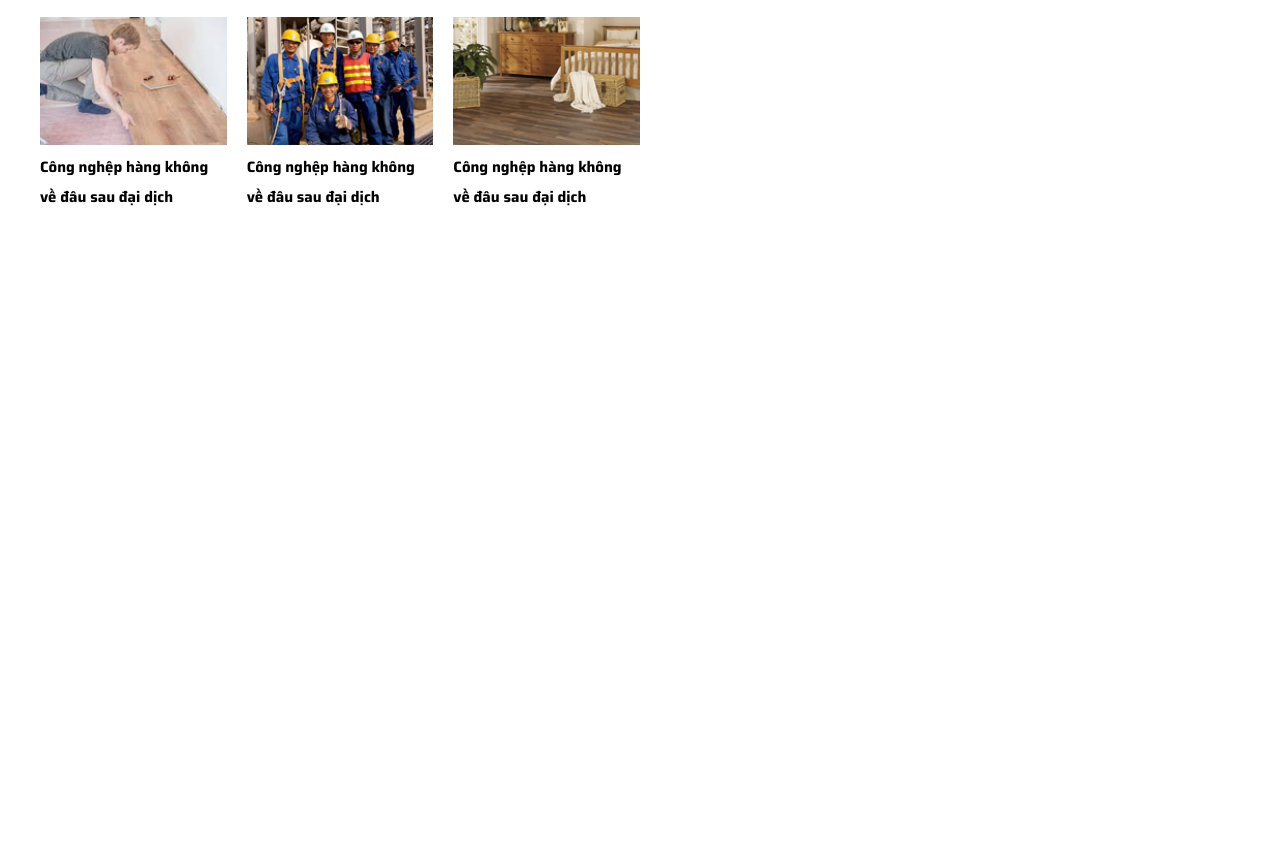
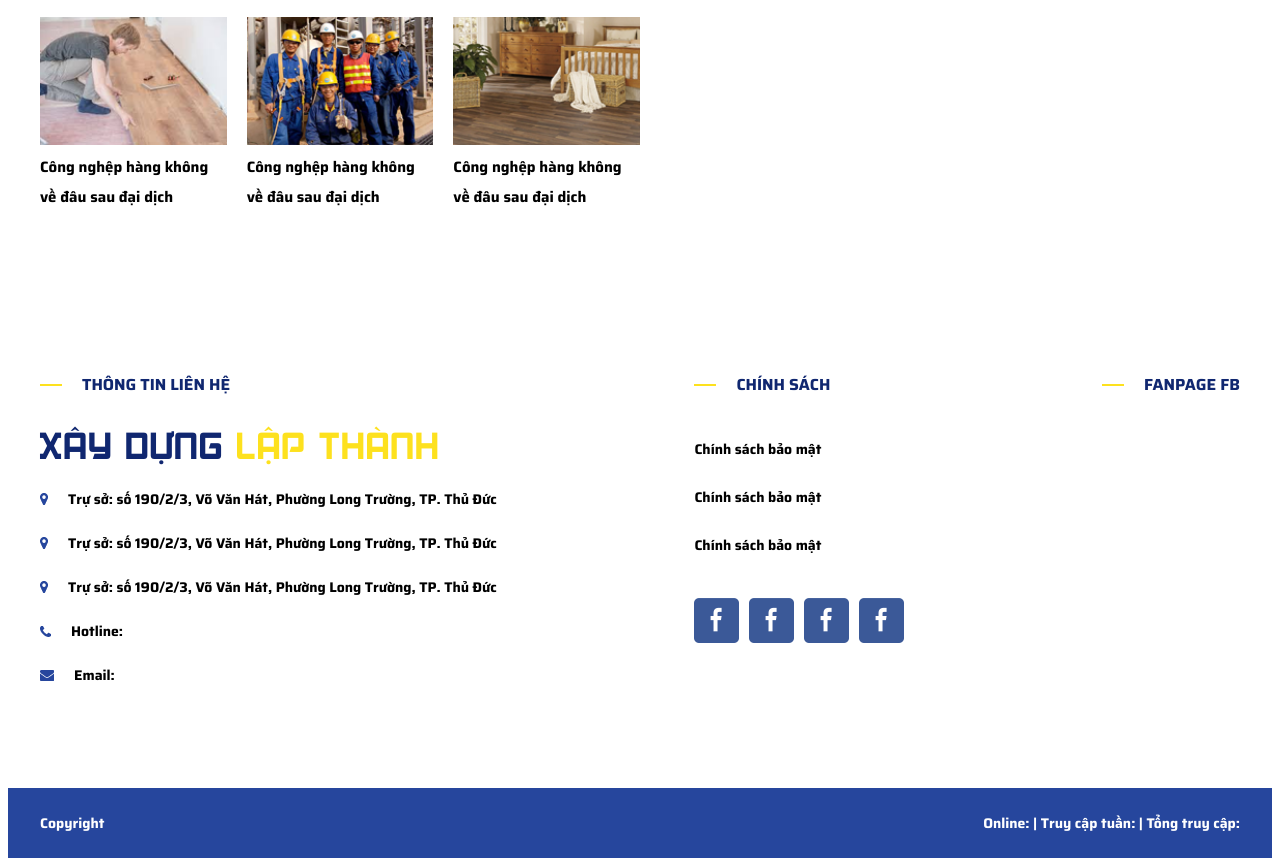
Before and after one commit to duongspm/company_work, a plain HTML site: page index.html in a window 1280 px wide. Shown: the part 1518-2384 px from the top of the page. Before the commit the page ends 1738 px from the top, so only its background shows below. Drawn offline with nearby package versions, Linux system fonts and the light colour scheme.

Commit message:
update #3: footer

```diff
--- a/index.html
+++ b/index.html
@@ -192,5 +192,86 @@
             </div>
         </div>
     </div>
+
+    <div class="footer">
+        <div class="wrapper">
+            <div class="footerr">
+                <div class="footer-item">
+                    <div class="footer-title">
+                        <span class="line-horizontal"></span>
+                        <span class="f-title">thông tin liên hệ</span>
+                    </div>
+                    <div class="footer-name">
+                        xây dựng<span> Lập thành</span>
+                    </div>
+                    <div class="footer-address">
+                        <div class="item-address">
+                            <img src="images-d/icon-footer-.png">
+                            <span>Trự sở: số 190/2/3, Võ Văn Hát, Phường Long Trường, TP. Thủ Đức</span>
+                        </div>
+                        <div class="item-address">
+                            <img src="images-d/icon-footer-.png">
+                            <span>Trự sở: số 190/2/3, Võ Văn Hát, Phường Long Trường, TP. Thủ Đức</span>
+                        </div>
+                        <div class="item-address">
+                            <img src="images-d/icon-footer-.png">
+                            <span>Trự sở: số 190/2/3, Võ Văn Hát, Phường Long Trường, TP. Thủ Đức</span>
+                        </div>
+                        <div class="item-address">
+                            <img src="images-d/icon-footer--02.png">
+                            <span>Hotline: </span>
+                        </div>
+                        <div class="item-address">
+                            <img src="images-d/icon-footer--03.png">
+                            <span>Email: </span>
+                        </div>
+                    </div>
+                </div>
+                <div class="footer-item">
+                    <div class="footer-title">
+                        <span class="line-horizontal"></span>
+                        <span class="f-title">chính sách</span>
+                    </div>
+                    <div class="chinhsach">
+                        <ul>
+                            <li>Chính sách bảo mật</li>
+                            <li>Chính sách bảo mật</li>
+                            <li>Chính sách bảo mật</li>
+                        </ul>
+                    </div>
+                    <div class="footer-social">
+                        <div class="social-item">
+                            <img src="images-d/social-footer.png">
+                        </div>
+                        <div class="social-item">
+                            <img src="images-d/social-footer.png">
+                        </div>
+                        <div class="social-item">
+                            <img src="images-d/social-footer.png">
+                        </div>
+                        <div class="social-item">
+                            <img src="images-d/social-footer.png">
+                        </div>
+                    </div>
+                </div>
+                <div class="footer-item">
+                    <div class="footer-title">
+                        <span class="line-horizontal"></span>
+                        <span class="f-title">fanpage FB</span>
+                    </div>
+                </div>
+            </div>
+        </div>
+    </div>
+    <div class="copyright">
+        <div class="wrapper copyrightt">
+            <div class="copyright-left">
+                <span>Copyright</span>
+            </div>
+            <div class="copyright-right">
+                Online:  |  Truy cập tuần:  |  Tổng truy cập:
+            </div>
+        </div>
+    </div>
 </body>
 </html>
--- a/style.css
+++ b/style.css
@@ -434,3 +434,85 @@ a.button:hover {
 .blog-item{
     cursor: pointer;
 }
+
+.footer{
+    padding-top: 80px;
+    background-image: url('../../images-d/bg-footer');
+    background-size: cover;
+    background-repeat: no-repeat;
+
+}
+.footerr{
+    padding: 80px 0;
+
+    display: flex;
+    justify-content: space-between;
+}
+.footer-title{
+    display: flex;
+    align-items: center;
+    gap: 20px;
+    padding-bottom: 25px;
+}
+.line-horizontal{
+    content: "";
+    width: 22px;
+    height: 2px;
+    background-color: #fde11e;
+}
+.f-title{
+    text-transform: uppercase;
+    font-size: 16px;
+    color: #102770;
+}
+.footer-name{
+    font-family: 'UTM', cursive;
+    font-size: 36px;
+    color: #102770;
+    text-transform: uppercase;
+}
+.footer-name>span{
+    color: #fde11e;
+}
+.item-address{
+    display: flex;
+    align-items: center;
+    gap: 20px;
+
+    padding-bottom: 22px;
+}
+.item-address>span{
+    font-size: 14px;
+}
+.footer-address{
+    padding-top: 22px;
+}
+.chinhsach>ul{
+    text-decoration: none;
+    list-style: none;
+    padding-left: 0;
+}
+.chinhsach>ul>li{
+    padding-bottom: 26px;
+    font-size: 14px;
+    color: black;
+}
+.footer-social{
+    display: flex;
+    align-items: center;
+    justify-content: center;
+    gap: 10px;
+}
+.copyrightt{
+    display: flex;
+    align-items: center;
+    justify-content: space-between;
+
+    padding: 24px 0;
+
+    color: white;
+    font-size: 14px;
+}
+.copyright{
+    background-color: #26469d;
+}
```
